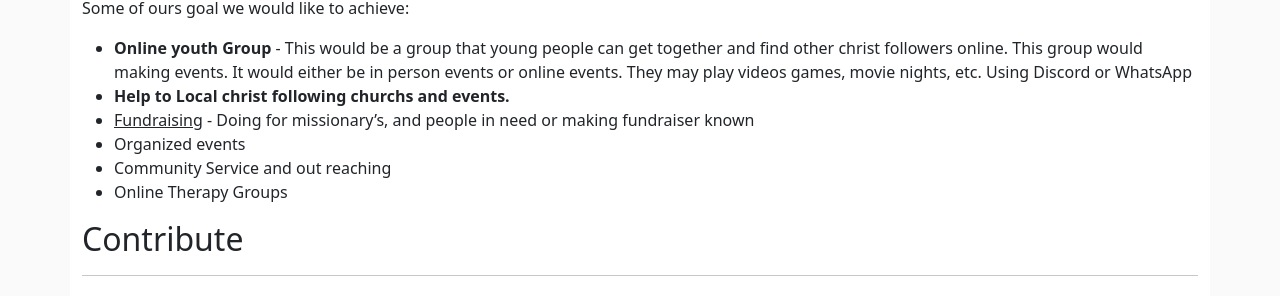
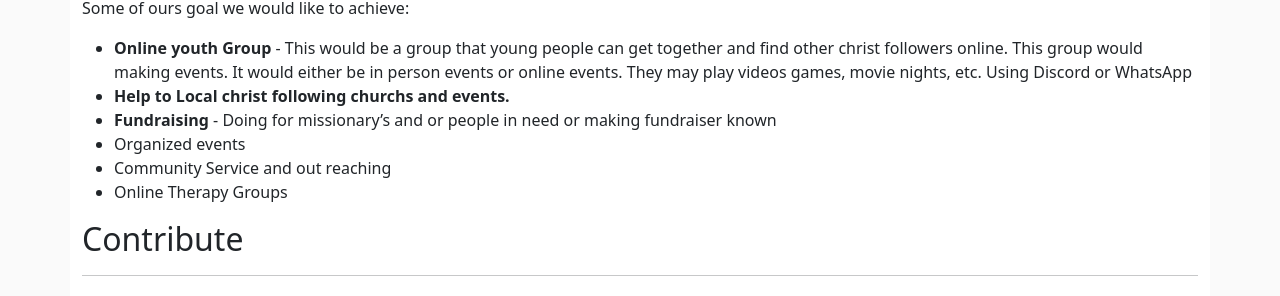
Before and after one commit to LivingForChrist/LivingForChrist.github.io, a Jekyll site: the page built from about.md, in a window 1280 px wide. Shown: the part 790-1086 px from the top of the page. Built offline with Jekyll 4.4.1, drawn with Linux system fonts in a browser that asks for light colours.

Commit message:
More Links added

```diff
--- a/_includes/navigation.html
+++ b/_includes/navigation.html
@@ -22,11 +22,10 @@
                     </a>
                     <ul class="dropdown-menu">
                         <li><a class="dropdown-item" href="https://heaven4sure.com/">Heaven4Sure.com</a></li>
+                        <li><a class="dropdown-item" href="https://www.thegloriousgospel.ca/">TheGloriousGospel.ca</a></li>
                         <li><a class="dropdown-item" href="https://gospelriver.com/believershymnbook/">Believers Hymm Book</a></li>
                         <li><a class="dropdown-item" href="https://www.bible.com/">Bible (YouVersion Website/App)</a></li>
-
-                        <li>
-                            <hr class="dropdown-divider">
+                        <li>                           <hr class="dropdown-divider">
                         </li>
                         <li><a class="dropdown-item" href="#">Something else here</a></li>
                     </ul>
--- a/about.md
+++ b/about.md
@@ -25,7 +25,7 @@
 
 - **Online youth Group** - This would be a group that young people can get together and find other christ followers online. This group would making events. It would either be in person events or online events. They may play videos games, movie nights, etc. Using Discord or WhatsApp
 - **Help to Local christ following churchs and events.**
-- <u>Fundraising</u> - Doing for missionary's, and people in need or making fundraiser known
+- **Fundraising** - Doing for missionary's and or people in need or making fundraiser known
 - Organized events
 - Community Service and out reaching
 - Online Therapy Groups
```
